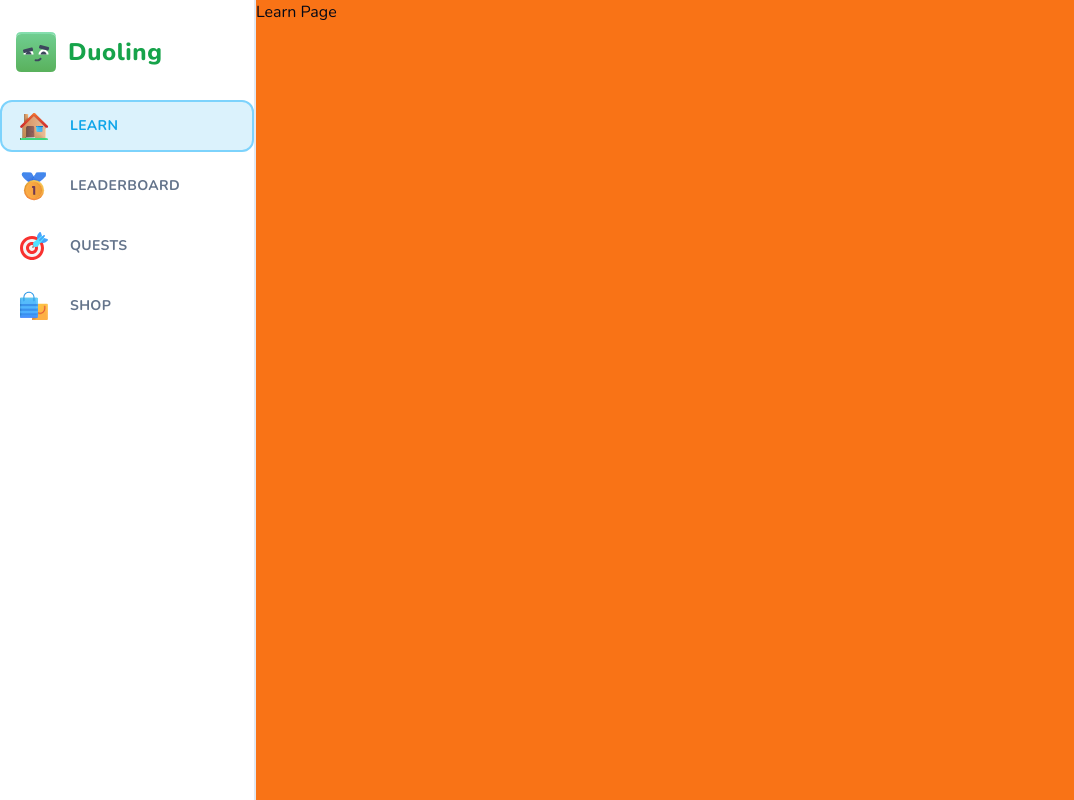
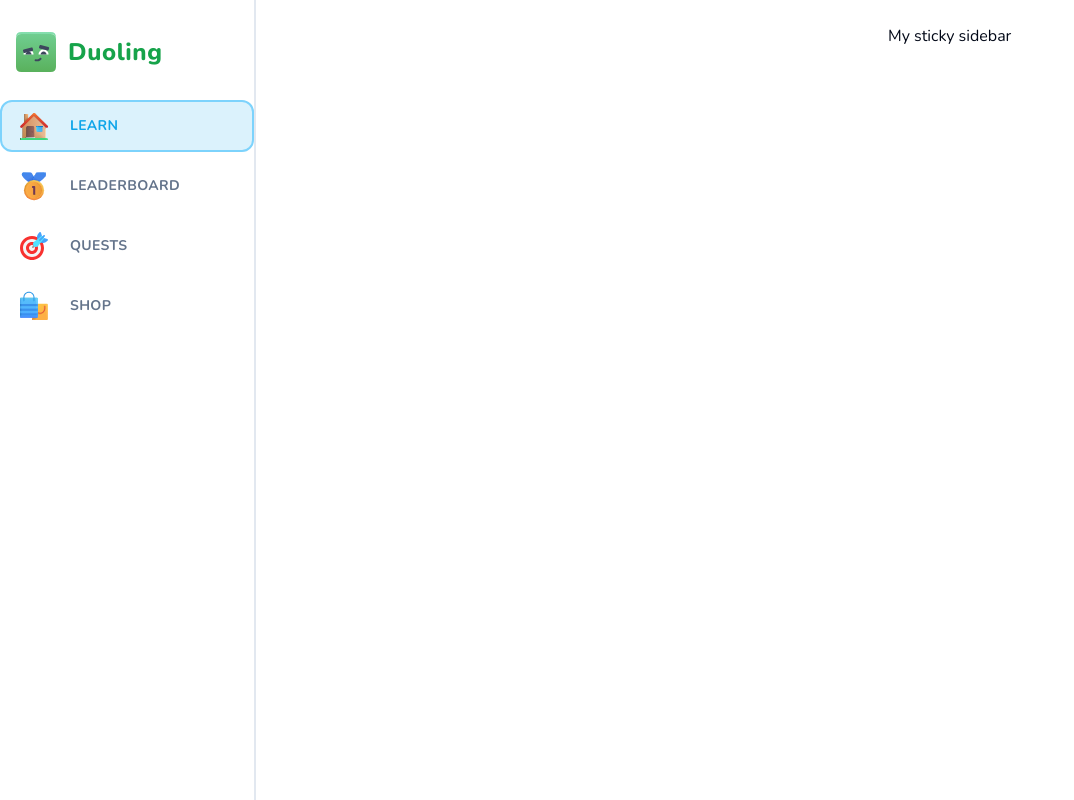
Before and after one commit to EvanBond7/duolingo-clone, a Next.js app: page /learn in a window 1280 px wide. Shown: the whole page, without its empty margins (0-1074 px from the left). Built offline with nearby package versions, Linux system fonts and the light colour scheme.

Commit message:
feat: create a StickyWrapper component

```diff
--- a/app/(main)/layout.tsx
+++ b/app/(main)/layout.tsx
@@ -11,7 +11,7 @@
       <MobileHeader />
       <Sidebar className='hidden lg:flex' />
       <main className='lg:pl-[256px] h-full pt-[50px] lg:pt-0'>
-        <div className='bg-orange-500 h-full'>{children}</div>
+        <div className='max-w-[1050px] mx-auto pt-6 h-full'>{children}</div>
       </main>
     </>
   );
--- a/app/(main)/learn/page.tsx
+++ b/app/(main)/learn/page.tsx
@@ -1,7 +1,12 @@
+import { StickyWrapper } from '@/components/sticky-wrapper';
 import React from 'react';
 
 const LearnPage = () => {
-  return <div>Learn Page</div>;
+  return (
+    <div className='flex flex-row-reverse gap-[48px] px-6'>
+      <StickyWrapper>My sticky sidebar</StickyWrapper>
+    </div>
+  );
 };
 
 export default LearnPage;
--- /dev/null
+++ b/components/sticky-wrapper.tsx
@@ -0,0 +1,13 @@
+type Props = {
+  children: React.ReactNode;
+};
+
+export const StickyWrapper = ({ children }: Props) => {
+  return (
+    <div className='hidden lg:block w-[368px] sticky self-end bottom-6'>
+      <div className='min-h-[calc(100vh-48px)] sticky top-6 flex flex-col gap-y-4'>
+        {children}
+      </div>
+    </div>
+  );
+};
```
